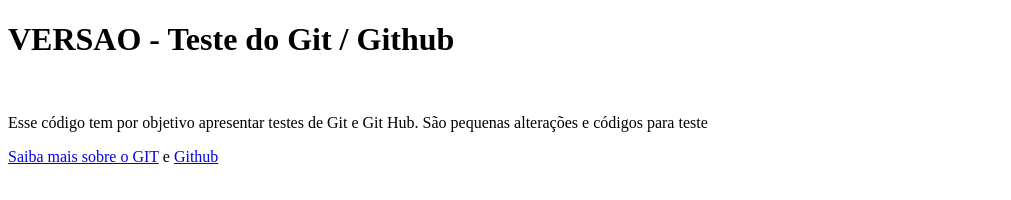
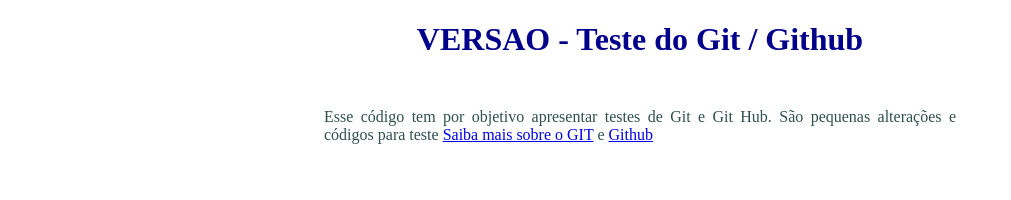
Before and after one commit to sandroaf/versao, a plain HTML site: page index.html in a window 1280 px wide. Shown: the whole page, without its empty margins (0-1011 px from the left). Drawn offline with Linux system fonts and the light colour scheme.

Commit message:
Adicionando estilo no HTML

```diff
--- a/index.html
+++ b/index.html
@@ -4,14 +4,16 @@
     <meta charset="UTF-8">
     <meta http-equiv="X-UA-Compatible" content="IE=edge">
     <meta name="viewport" content="width=device-width, initial-scale=1.0">
+    <link rel="stylesheet" href="stile.css">
     <title>VERSAO - Teste do Git / Github</title>
 </head>
 <body>
     <h1>VERSAO - Teste do Git / Github</h1>
     <br>
-    <p>Esse código tem por objetivo apresentar testes de Git e Git Hub. São pequenas alterações e códigos para teste </p>
+    <p>Esse código tem por objetivo apresentar testes de Git e Git Hub. São pequenas alterações e códigos para teste
     <a href="https://git-scm.com/">Saiba mais sobre o GIT</a> e
     <a href="https://github.com">Github</a>
+    </p>
     <br>
 </body>
 </html>
--- /dev/null
+++ b/stile.css
@@ -0,0 +1,11 @@
+h1 {
+    text-align: center;
+    color: darkblue;
+}
+
+p {
+    color: darkslategrey;
+    text-align: justify;
+    width: 50%;
+    margin: 10px auto;
+}
```
